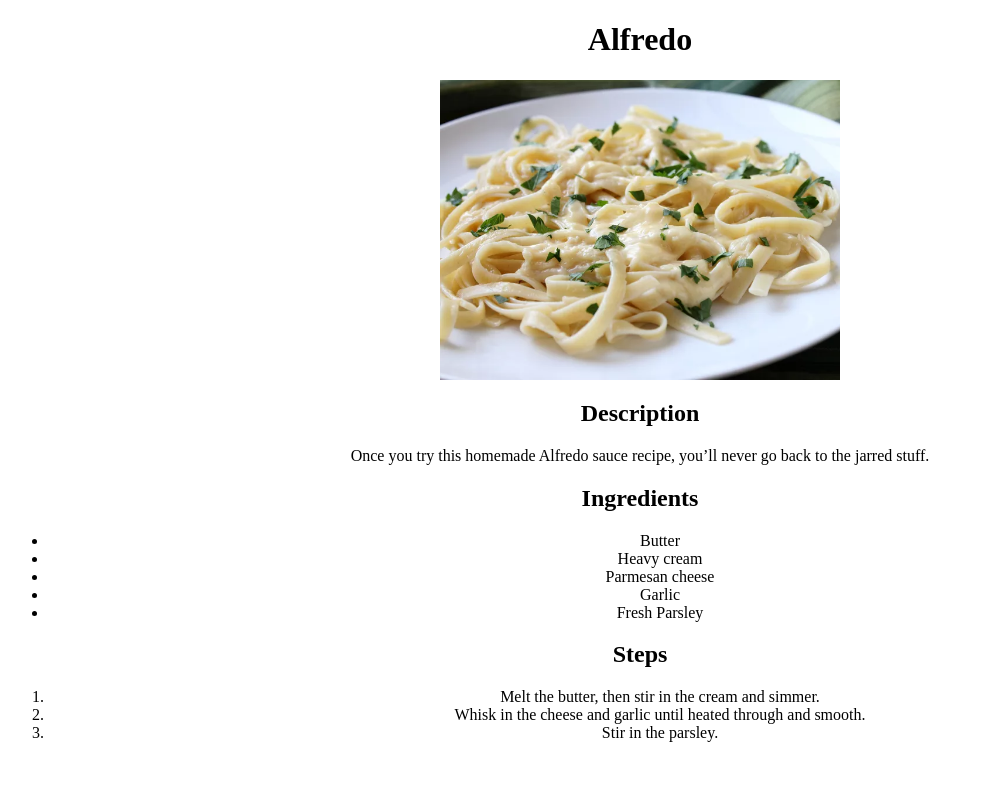
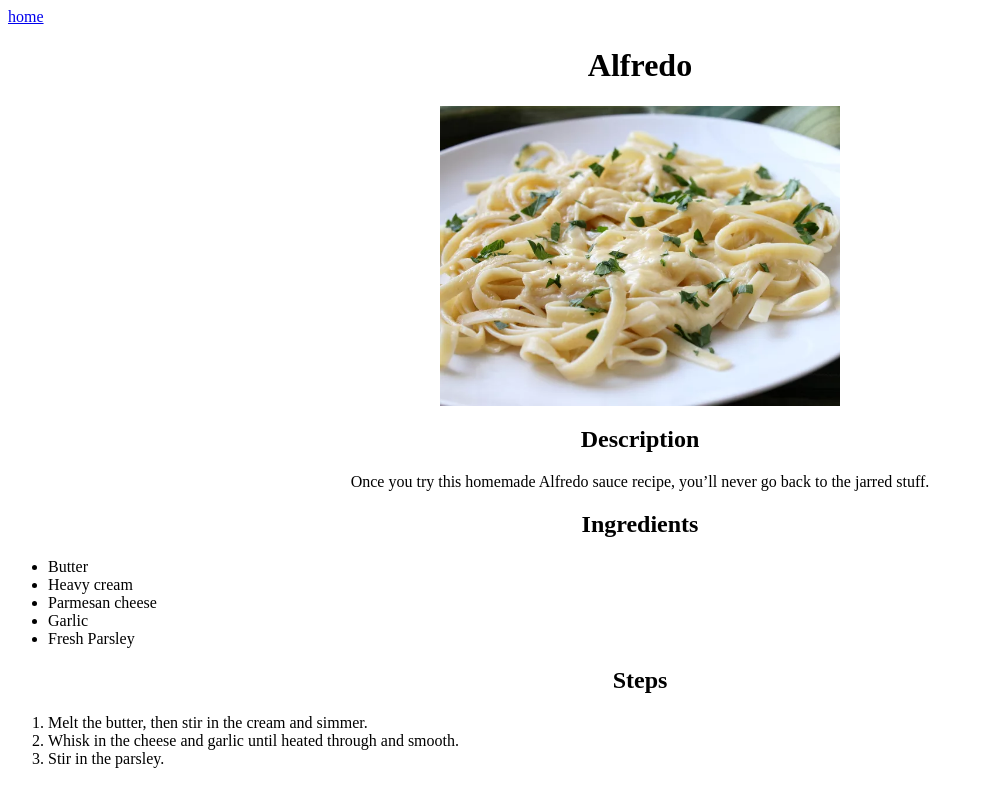
Before and after one commit to RamiHsasna/Project-Recipes, a plain HTML site: page recipes/alfredo.html in a window 1280 px wide. Shown: the whole page, without its empty margins (0-984 px from the left). Drawn offline with Linux system fonts and the light colour scheme; files whose address does not match are found by name.

Commit message:
Removed the center align attribut from ordered & unordered lists

```diff
--- a/recipes/alfredo.html
+++ b/recipes/alfredo.html
@@ -6,6 +6,8 @@
     <title>Alfredo Recipe</title>
   </head>
   <body>
+    <a href="/odin-recipes/index.html" style="text-align: center">home</a>
+    <br />
     <h1 align="center">Alfredo</h1>
     <img
       src="/odin-recipes/images/Alfredo.png"
@@ -22,7 +24,7 @@
       the jarred stuff.
     </p>
     <h2 align="center">Ingredients</h2>
-    <ul align="center">
+    <ul>
       <li>Butter</li>
       <li>Heavy cream</li>
       <li>Parmesan cheese</li>
@@ -30,7 +32,7 @@
       <li>Fresh Parsley</li>
     </ul>
     <h2 align="center">Steps</h2>
-    <ol align="center">
+    <ol>
       <li>Melt the butter, then stir in the cream and simmer.</li>
       <li>Whisk in the cheese and garlic until heated through and smooth.</li>
       <li>Stir in the parsley.</li>
```
Also changed, not shown: recipes/lasagna.html (+4 -2 lines), recipes/pesto.html (+4 -2 lines).
